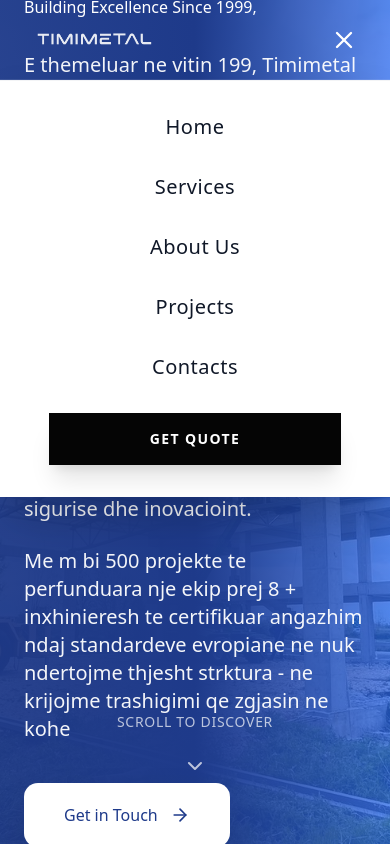
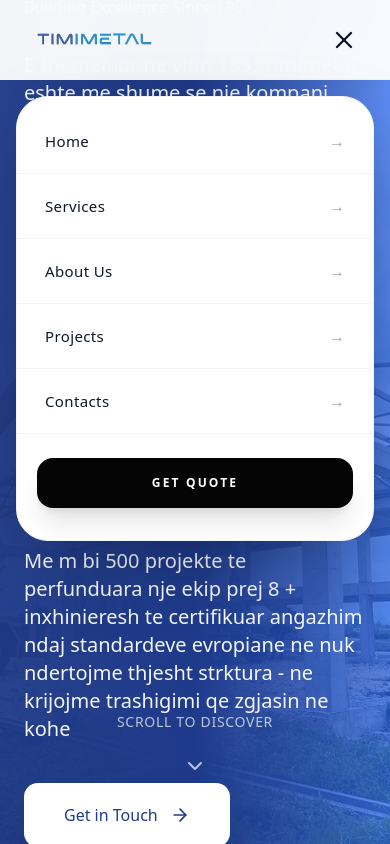
Before and after one commit to atinism4030/timimetal-web, a Next.js app: page /about-us in a window 390 px wide. Both pictures are taken after a click on the button 344 px from the left and 39 px from the top of the page. Shown: the top 844 px of the page. Built offline with nearby package versions, Linux system fonts and the light colour scheme.

Commit message:
navbarfixes for mobile and projects

```diff
--- a/components/Header.tsx
+++ b/components/Header.tsx
@@ -10,7 +10,7 @@ const Header = () => {
   const [isMenuOpen, setIsMenuOpen] = useState(false);
   const [isScrolled, setIsScrolled] = useState(false);
   const pathname = usePathname();
-
+  const isHomePage = pathname === "/";
 
   useEffect(() => {
     const handleScroll = () => {
@@ -22,17 +22,18 @@ const Header = () => {
     return () => window.removeEventListener("scroll", handleScroll);
   }, []);
 
-  if (pathname.startsWith("/admin") || (pathname.startsWith("/login"))) {
+  if (pathname.startsWith("/admin") || pathname.startsWith("/login")) {
     return null;
   }
 
-
   return (
-    <nav className={`fixed top-0 left-0 w-full h-[80px] z-[100] transition-all duration-500 ease-in-out ${
-      isScrolled
+    <nav
+      className={`fixed top-0 left-0 w-full h-[80px] z-[100] transition-all duration-500 ease-in-out ${
+        isScrolled || pathname !== "/"
           ? "bg-white/95 backdrop-blur-xl shadow-[0_10px_30px_-10px_rgba(0,0,0,0.1)] border-b border-gray-100"
           : "bg-transparent border-b border-white/10"
-    }`}>
+      }`}
+    >
       <div className="flex justify-between items-center px-6 md:px-10 lg:px-20 h-full w-full max-w-[1920px] mx-auto">
         <Link href="/">
           <Image
@@ -40,61 +41,125 @@ const Header = () => {
             alt="Logo"
             width={200}
             height={80}
-            className={`cursor-pointer w-[140px] md:w-[180px] h-auto object-contain transition-all duration-500 ${!isScrolled ? "brightness-0 invert opacity-90" : "opacity-100"}`}
+            className={`cursor-pointer w-[140px] md:w-[180px] h-auto object-contain transition-all duration-500 ${
+              !isScrolled && pathname === "/"
+                ? "brightness-0 invert opacity-90"
+                : "opacity-100"
+            }`}
           />
         </Link>
 
         {/* Desktop Menu */}
         <div className="hidden lg:flex items-center">
-          <ul className={`flex justify-center items-center space-x-10 text-xs tracking-[0.15em] font-medium uppercase transition-colors duration-500 ${isScrolled ? "text-gray-900" : "text-white"}`}>
+          <ul
+            className={`flex justify-center items-center space-x-10 text-xs tracking-[0.15em] font-medium uppercase transition-colors duration-500 ${
+              isScrolled || pathname !== "/" ? "text-gray-900" : "text-white"
+            }`}
+          >
             <li>
-              <Link href="/" className="hover:opacity-70 transition duration-300">Home</Link>
+              <Link
+                href="/"
+                className="hover:opacity-70 transition duration-300"
+              >
+                Home
+              </Link>
             </li>
             <li>
-              <Link href="#services" className="hover:opacity-70 transition duration-300">Services</Link>
+              <Link
+                href="#services"
+                className="hover:opacity-70 transition duration-300"
+              >
+                Services
+              </Link>
             </li>
             <li>
-              <Link href="/about-us" className="hover:opacity-70 transition duration-300">About Us</Link>
+              <Link
+                href="/about-us"
+                className="hover:opacity-70 transition duration-300"
+              >
+                About Us
+              </Link>
             </li>
             <li>
-              <Link href="/projects" className="hover:opacity-70 transition duration-300">Projects</Link>
+              <Link
+                href="/projects"
+                className="hover:opacity-70 transition duration-300"
+              >
+                Projects
+              </Link>
             </li>
             <li>
-              <Link href="/#GetInTouch" className="hover:opacity-70 transition duration-300">Contacts</Link>
+              <Link
+                href="/#GetInTouch"
+                className="hover:opacity-70 transition duration-300"
+              >
+                Contacts
+              </Link>
             </li>
           </ul>
         </div>
 
         <div className="hidden lg:block">
-          <button className={`px-8 py-3 text-xs tracking-widest font-semibold uppercase transition duration-500 ${
+          <button
+            className={`px-8 py-3 text-xs tracking-widest font-semibold uppercase transition duration-500 ${
               isScrolled
                 ? "bg-[#050505] text-white hover:bg-black hover:shadow-2xl hover:-translate-y-0.5"
                 : "bg-white/10 backdrop-blur-md text-white border border-white/20 hover:bg-white hover:text-black hover:-translate-y-0.5"
-          }`}>
+            }`}
+          >
             Get Quote
           </button>
         </div>
 
         {/* Mobile Toggle */}
         <div className="lg:hidden">
-          <button onClick={() => setIsMenuOpen(!isMenuOpen)} className={`p-2 transition-colors duration-500 ${isScrolled ? "text-gray-900" : "text-white"}`}>
+          <button
+            onClick={() => setIsMenuOpen(!isMenuOpen)}
+            className={`p-2 transition-colors duration-500 ${
+              isScrolled || pathname !== "/" ? "text-gray-900" : "text-white"
+            }`}
+          >
             {isMenuOpen ? <X size={28} /> : <Menu size={28} />}
           </button>
         </div>
       </div>
 
       {/* Mobile Menu */}
+      {/* Mobile Menu */}
       {isMenuOpen && (
-        <div className="lg:hidden absolute top-[80px] left-0 w-full bg-white shadow-2xl py-8 flex flex-col items-center gap-8 animate-in slide-in-from-top-4 fade-in duration-300 border-t border-gray-100">
-          <Link href="/" onClick={() => setIsMenuOpen(false)} className="text-xl font-light tracking-wide text-gray-900 hover:text-gray-500 transition-colors">Home</Link>
-          <Link href="#services" onClick={() => setIsMenuOpen(false)} className="text-xl font-light tracking-wide text-gray-900 hover:text-gray-500 transition-colors">Services</Link>
-          <Link href="/about-us" onClick={() => setIsMenuOpen(false)} className="text-xl font-light tracking-wide text-gray-900 hover:text-gray-500 transition-colors">About Us</Link>
-          <Link href="/projects" onClick={() => setIsMenuOpen(false)} className="text-xl font-light tracking-wide text-gray-900 hover:text-gray-500 transition-colors">Projects</Link>
-          <Link href="#contact" onClick={() => setIsMenuOpen(false)} className="text-xl font-light tracking-wide text-gray-900 hover:text-gray-500 transition-colors">Contacts</Link>
+        <div className="lg:hidden fixed inset-0 top-[80px] bg-black/40 backdrop-blur-xl z-[99] animate-in fade-in duration-300">
+          <div className="absolute top-4 left-4 right-4 bg-white rounded-[32px] shadow-[0_25px_80px_-20px_rgba(0,0,0,0.35)] overflow-hidden border border-gray-100">
+            <div className="flex flex-col py-3">
+              {[
+                { label: "Home", href: "/" },
+                { label: "Services", href: "/#services" },
+                { label: "About Us", href: "/about-us" },
+                { label: "Projects", href: "/projects" },
+                { label: "Contacts", href: "/#GetInTouch" },
+              ].map((item, index) => (
+                <Link
+                  key={index}
+                  href={item.href}
+                  onClick={() => setIsMenuOpen(false)}
+                  className="group flex items-center justify-between px-7 py-5 border-b border-gray-100 last:border-none hover:bg-[#F7FAFF] transition-all duration-300"
+                >
+                  <span className="text-[15px] font-medium text-gray-900 tracking-wide">
+                    {item.label}
+                  </span>
 
-          <button className="bg-[#050505] text-white font-semibold tracking-widest uppercase text-sm px-10 py-4 w-3/4 shadow-xl">
+                  <span className="text-gray-400 group-hover:text-[#3BA9FF] group-hover:translate-x-1 transition-all duration-300">
+                    →
+                  </span>
+                </Link>
+              ))}
+
+              <div className="p-5 pt-6">
+                <button className="w-full bg-[#050505] text-white rounded-2xl py-4 text-[12px] tracking-[0.18em] uppercase font-semibold shadow-xl hover:scale-[1.02] transition-all duration-300">
                   Get Quote
                 </button>
+              </div>
+            </div>
+          </div>
         </div>
       )}
     </nav>
```
Also changed, not shown: 1 other file (tests, documents, lock files or other folders). Lines whose indentation alone changed are shown as unchanged.
